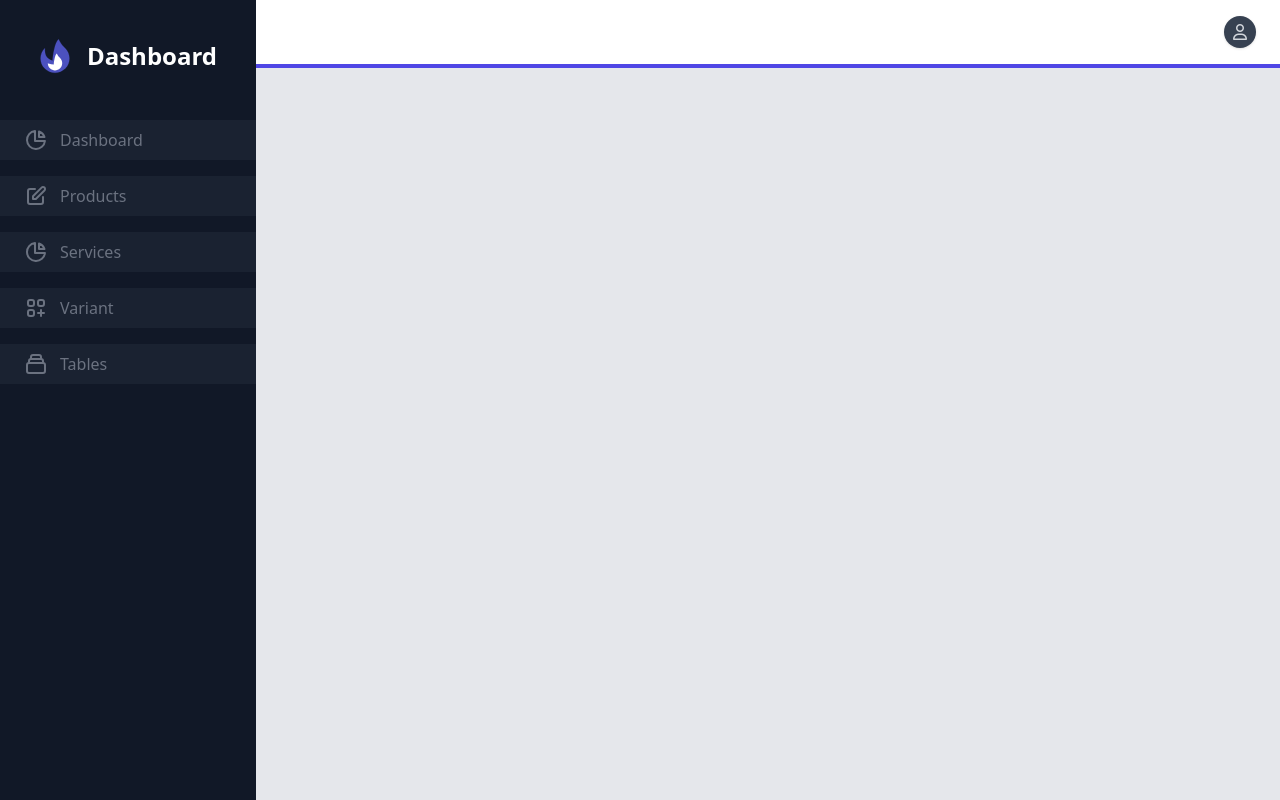
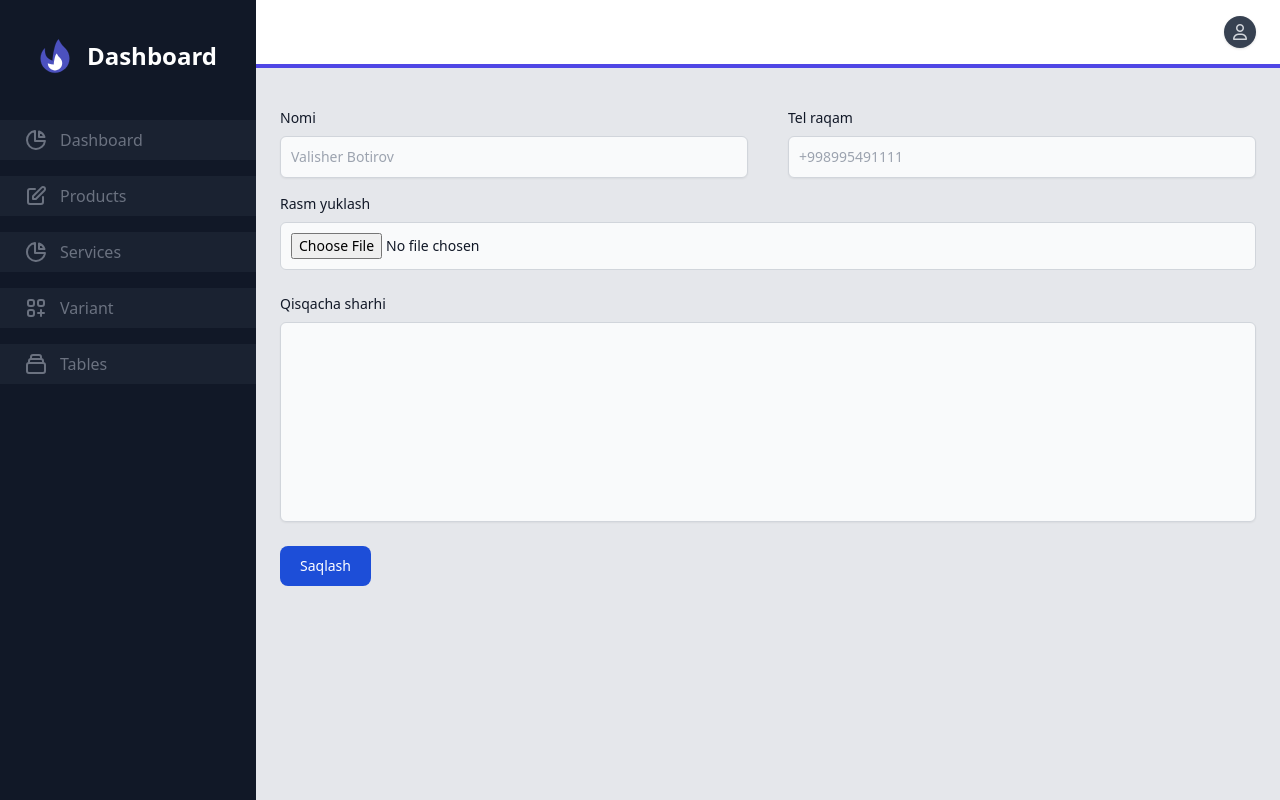
Before and after one commit to BekzodBaratov/computer_services_admin, a Vue app: page /service_add in a window 1280 px wide. Built offline with nearby package versions, Linux system fonts and the light colour scheme.

Commit message:
add service create

```diff
--- a/src/components/input/productInput.vue
+++ b/src/components/input/productInput.vue
@@ -1,7 +1,7 @@
 <template>
   <div class="my-2 w-full">
-    <label for="element" class="block mb-2 text-sm font-medium text-gray-900 dark:text-white">{{ placeholder }}</label>
-    <input :type="inputType" id="element" v-model="inputVal"
+    <label for="element" class="block mb-2 text-sm font-medium text-gray-900 dark:text-white">{{ label }}</label>
+    <input :type="inputType" id="element" v-model="inputVal" :placeholder="placeholder"
       class="shadow-sm bg-gray-50 border border-gray-300 text-gray-900 text-sm rounded-[6px] focus:ring-blue-500 focus:border-blue-500 block w-full p-2.5 dark:bg-gray-700 dark:border-gray-600 dark:placeholder-gray-400 dark:text-white dark:focus:ring-blue-500 dark:focus:border-blue-500 dark:shadow-sm-light">
   </div>
 </template>
@@ -19,6 +19,9 @@ const props = defineProps({
     type : String,
     default : "string"
   },
+  label:{
+    type : String,
+  },
   placeholder:{
     type : String,
   }
--- a/src/routes/index.js
+++ b/src/routes/index.js
@@ -2,10 +2,11 @@ import { createRouter, createWebHistory } from "vue-router";
 import Home from "../view/HomeView.vue";
 import Login from "../view/LoginView.vue";
 import Services from "../view/service/Services.vue";
-import Tables from "../view/Tables.vue";
+import ServiceAdd from "../view/service/AddService.vue";
 import products from "../view/products/Products.vue";
 import ProductAdd from "../view/products/ProductsAdd.vue"
 import Forms from "../view/Forms.vue";
+import Tables from "../view/Tables.vue";
 
 const routes = [
   {
@@ -22,6 +23,11 @@ const routes = [
     path: "/services",
     name: "service",
     component: Services,
+  },
+  {
+    path: "/service_add",
+    name: "ServiceAdd",
+    component: ServiceAdd,
   },
   {
     path: "/products",
--- /dev/null
+++ b/src/view/service/AddService.vue
@@ -0,0 +1,102 @@
+<template>
+
+  <form method="POST">
+
+    <div class="flex w-full gap-10">
+      <ProductInput v-model="form.name"  label="Nomi" placeholder="Valisher Botirov" />
+      <ProductInput v-model="form.phone" input-type="number" placeholder="+998995491111"  label="Tel raqam" />
+    </div>
+
+    <!-- <div class="flex w-full gap-10">
+      <ProductInput v-model="form.colors"  label="Rangi" placeholder="black" />
+      <ProductInput v-model="form.condition"   label="Holati" />
+    </div> -->
+
+
+    <label class="block  my-2 text-sm font-medium text-gray-900 dark:text-white" for="user_avatar">Rasm yuklash
+      </label>
+    <input
+        class="block mb-6  w-full text-sm p-2.5 text-gray-900 border border-gray-300 rounded-[6px] cursor-pointer bg-gray-50 dark:text-gray-400 focus:outline-none dark:bg-gray-700 dark:border-gray-600 dark:label-gray-400"
+        aria-describedby="user_avatar_help" id="user_avatar" type="file" ref="file" @change="getFile($event)">
+
+    <Textarea v-model="form.description" placeholder="Qisqacha sharhi" />
+
+    <button type="submit" @click="handleSubmit"
+      class="text-white bg-blue-700 hover:bg-blue-800 focus:ring-4 focus:outline-none focus:ring-blue-300 font-medium rounded-lg text-sm px-5 py-2.5 text-center dark:bg-blue-600 dark:hover:bg-blue-700 dark:focus:ring-blue-800">
+      Saqlash</button>
+  </form>
+
+</template>
+
+<script setup>
+import { reactive, ref } from "@vue/reactivity";
+import axios from "axios";
+import { useToast } from "vue-toastification";
+import ProductInput from "../../components/input/productInput.vue";
+import Textarea from "../../components/input/textarea.vue";
+
+const toast = useToast()
+
+
+
+const form = reactive({
+  name: "",
+  description: "",
+
+  phone: "",
+  imageFiles: "",
+
+  features:  [
+  "Valisher","Botirov"
+  ],
+  resolve_problems: [
+  "Valisher","Botirov"
+  ]
+
+
+})
+
+const handleSubmit = (e) => {
+  e.preventDefault();
+
+  if (form.imageFiles) {
+    let phoneNumber = '+' + String(form.phone)
+    let formData = new FormData();
+    formData.append('imageFiles', form.imageFiles);
+    formData.append('name', form.name);
+    formData.append('phone', phoneNumber);
+    formData.append('description', form.description);
+    formData.append('resolve_problems', form.resolve_problems);
+    formData.append('features', form.features);
+    fetchData(formData)
+
+  }
+}
+
+
+const getFile = (event) => {
+  form.imageFiles = event.target.files[0];
+  console.log(form,"fomrm ele")
+}
+
+const fetchData = (data) => {
+  axios({
+    method: "POST",
+    url: "services",
+    withCredentials: true,
+    data: data,
+  }).then((res) => {
+    toast.success(res.data.message)
+  }).catch((err) => {
+    toast.error(err.message)
+  }).finally(() => {
+    form.name = ""
+    form.phone = ""
+    form.description = ""
+    form.imageFiles = ""
+    form.specifications = {}
+  })
+
+}
+
+</script>
--- a/src/view/service/Services.vue
+++ b/src/view/service/Services.vue
@@ -1,9 +1,8 @@
 <template>
-  <h2 class="text-5xl font-semibold text-gray-700 leading-tight">Services</h2>
-  <div class="mt-8">
-    <div class="mt-6">
-
-
+  <div class="w-full flex justify-end my-2 mb-4">
+    <router-link to="/service_add" class="btn btn-gray cursor-pointer">Yangi service qo'shish</router-link>
+   </div>
+  <div class="">
       <div class="-mx-4 sm:-mx-8 px-4 sm:px-8 py-4 overflow-x-auto">
         <div class="inline-block min-w-full shadow rounded-lg overflow-hidden">
           <table class="min-w-full leading-normal">
@@ -145,6 +144,6 @@
           </div>
         </div>
       </div>
-    </div>
+
   </div>
 </template>
```
